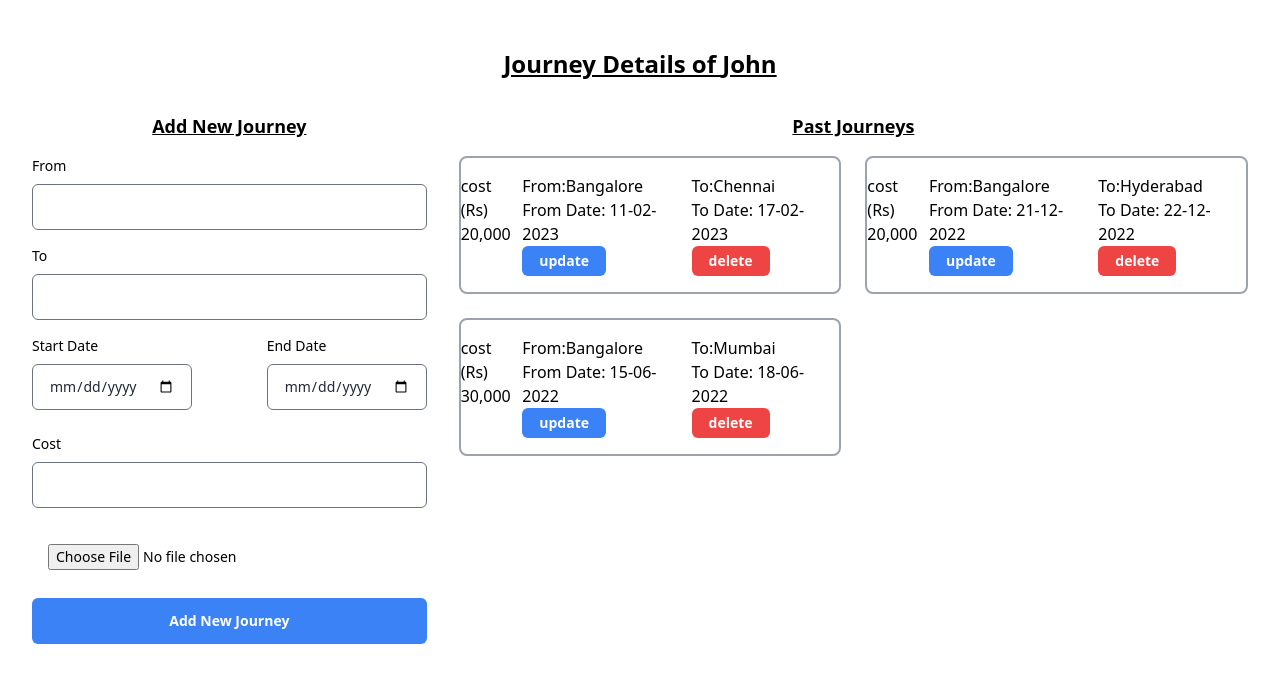
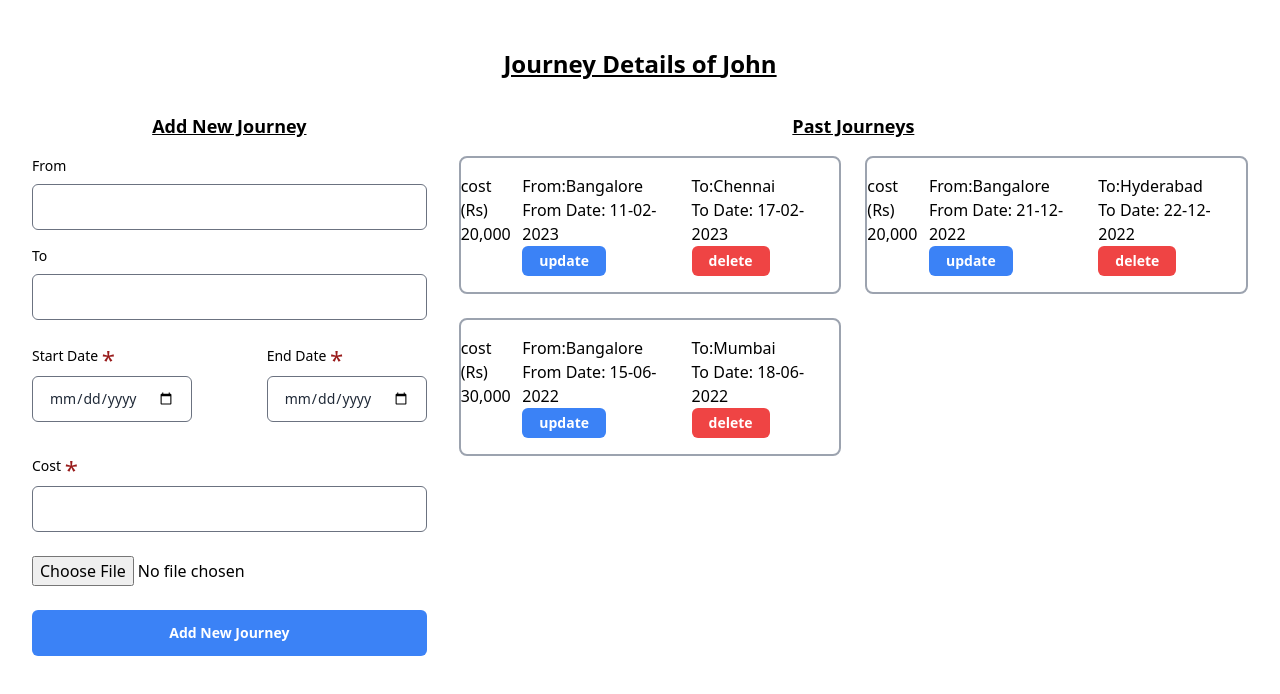
Before and after one commit to rganga1/journey-assess-bizprout, a React (Vite) app: page / in a window 1280 px wide. Shown: the top 694 px of the page. Built offline with nearby package versions, Linux system fonts and the light colour scheme.

Commit message:
Fixed the bugs

```diff
--- a/src/components/AddNewJourney.jsx
+++ b/src/components/AddNewJourney.jsx
@@ -9,9 +9,9 @@ function AddNewJourney() {
     "py-3 px-4 block w-full rounded-md text-sm border-gray-500 focus:border-gray-800 text-gray-800";
 
   const journeyData = useSelector((state) => state.journeys.entities);
-  const user=useSelector(state=>state.users.entities[1])
+  const user = useSelector((state) => state.users.entities[1]);
   // console.log('user', user)
-  const dispatch=useDispatch()
+  const dispatch = useDispatch();
 
   const {
     register,
@@ -24,7 +24,7 @@ function AddNewJourney() {
 
   const checkOverlap = ({ fromdate, todate }) => {
     //Validate for Date range:
-    console.log("journeyData", journeyData);
+    // console.log("journeyData", journeyData);
 
     const rangeStart1 = new Date(fromdate);
     const rangeEnd1 = new Date(todate);
@@ -53,12 +53,13 @@ function AddNewJourney() {
   const checkFinancialYear = (date) => {
     const rangeStart = new Date("2022-04-01");
     const rangeEnd = new Date("2023-03-31");
+    const _date = new Date(date);
     // console.log(
     //   "date,date<=rangeEnd && date>=rangeStart",
     //   date,
     //   date <= rangeEnd && date >= rangeStart
     // );
-    return date <= rangeEnd && date >= rangeStart;
+    return _date <= rangeEnd && _date >= rangeStart;
   };
   // const checkForJoinDate = (date) => {
   //   const dateofjoining=user.dateofjoining;
@@ -68,18 +69,19 @@ function AddNewJourney() {
 
   const onSubmit = (data) => {
     const { fromdate, todate } = data;
-    // console.log('data', data)
-    if (todate < fromdate) {
+    // console.log("data", data);
+    if (new Date(todate) < new Date(fromdate)) {
       setError("todate", {
         message: "Error: End Date should be later than start date",
       });
-    }
-    else if(new Date(fromdate)<new Date(user.dateofjoining.split("-").reverse().join("-"))){
+    } else if (
+      new Date(fromdate) <
+      new Date(user.dateofjoining.split("-").reverse().join("-"))
+    ) {
       setError("fromdate", {
         message: "Error: Date should be after joining date",
       });
-    }
-    else if (checkOverlap({ fromdate, todate })) {
+    } else if (checkOverlap({ fromdate, todate })) {
       setError("fromdate", {
         message: "Error: Date is within the range of past records",
       });
@@ -88,13 +90,16 @@ function AddNewJourney() {
       });
       console.log("Overlapping error");
     } else {
-      dispatch(addNew(data))
-      console.log(data)};
+      dispatch(addNew(data));
+      console.log("Added successfully (onSubmit)", data);
+    }
   };
 
   return (
     <>
-      <h2 className="text-center text-lg font-bold underline m-4">Add New Journey</h2>
+      <h2 className="text-center text-lg font-bold underline m-4">
+        Add New Journey
+      </h2>
       <form
         className="flex flex-col h-full gap-4"
         onSubmit={handleSubmit(onSubmit)}>
@@ -134,7 +139,8 @@ function AddNewJourney() {
             <label
               htmlFor="from-date"
               className="block text-sm font-medium mb-2 dark:text-white">
-              Start Date
+              Start Date{" "}
+              <span className="text-red-800 text-2xl relative top-2">*</span>
             </label>
             <div className="relative">
               <input
@@ -143,10 +149,13 @@ function AddNewJourney() {
                 {...register("fromdate", {
                   required: "This field is required",
                   validate: {
-                    check1: (fieldValue) =>{
-                      // console.log('fieldValue', fieldValue)
-                      return !checkFinancialYear(fieldValue) ||
-                      "Error: Date should be within financial year"},
+                    check1: (fieldValue) => {
+                      // console.log("fieldValue", fieldValue);
+                      return (
+                        checkFinancialYear(fieldValue) ||
+                        "Error: Date should be within financial year"
+                      );
+                    },
                     // check2:(fieldValue)=>  !checkForJoinDate (fieldValue)||"Error: Date should be after the joining date"
                   },
                 })}
@@ -161,7 +170,8 @@ function AddNewJourney() {
             <label
               htmlFor="to-date"
               className="block text-sm font-medium mb-2 dark:text-white">
-              End Date
+              End Date{"  "}
+              <span className="text-red-800 text-2xl relative top-2">*</span>
             </label>
             <div className="relative">
               <input
@@ -170,10 +180,13 @@ function AddNewJourney() {
                 {...register("todate", {
                   required: "This field is required",
                   validate: {
-                    check1: (fieldValue) =>{
-                      // console.log('fieldValue', fieldValue)
-                      return !checkFinancialYear(fieldValue) ||
-                      "Error: Date should be within financial year"},
+                    check1: (fieldValue) => {
+                      // console.log("fieldValue", fieldValue);
+                      return (
+                        checkFinancialYear(fieldValue) ||
+                        "Error: Date should be within financial year"
+                      );
+                    },
                   },
                 })}
                 className={inputclass}
@@ -190,7 +203,7 @@ function AddNewJourney() {
           <label
             htmlFor="cost"
             className="block text-sm font-medium mb-2 dark:text-white">
-            Cost
+            Cost <span className="text-red-800 text-2xl relative top-2">*</span>
           </label>
           <div className="relative">
             <input
@@ -211,9 +224,14 @@ function AddNewJourney() {
             <input
               type="file"
               id="to"
-              className="py-3 px-4 block w-full border-green-500 rounded-md text-sm focus:border-green-500 focus:ring-green-500 dark:bg-gray-800 dark:border-gray-700 dark:text-gray-400"
+              // className="py-3 px-4 block w-full border-green-500 rounded-md text-sm focus:border-green-500 focus:ring-green-500 dark:bg-gray-800 dark:border-gray-700 dark:text-gray-400"
+              {...register('file', {
+                validate: (file) =>
+                  file[0]?.size <= 2 * 1024 * 1024 || 'File size exceeds the allowed limit of 2MB',
+              })}
             />
           </div>
+          <p className="text-sm text-red-600 mt-2">{errors.file?.message}</p>
         </div>
         <input
           type="submit"
--- a/src/components/updateJourney.jsx
+++ b/src/components/updateJourney.jsx
@@ -5,7 +5,7 @@ import { useDispatch, useSelector } from "react-redux";
 import { addNew, updateExisting } from "../features/journeySlice";
 
 function UpdateJourney({ f: journey, f1: setIsUpdating }) {
-  console.log("journey in updateJourney", journey);
+  // console.log("journey in updateJourney", journey);
   const { jid, fromPlace, toPlace, fromdate, todate, cost } = journey;
   const inputclass =
     "py-3 px-4 block w-full rounded-md text-sm border-gray-500 focus:border-gray-800 text-gray-800";
```
